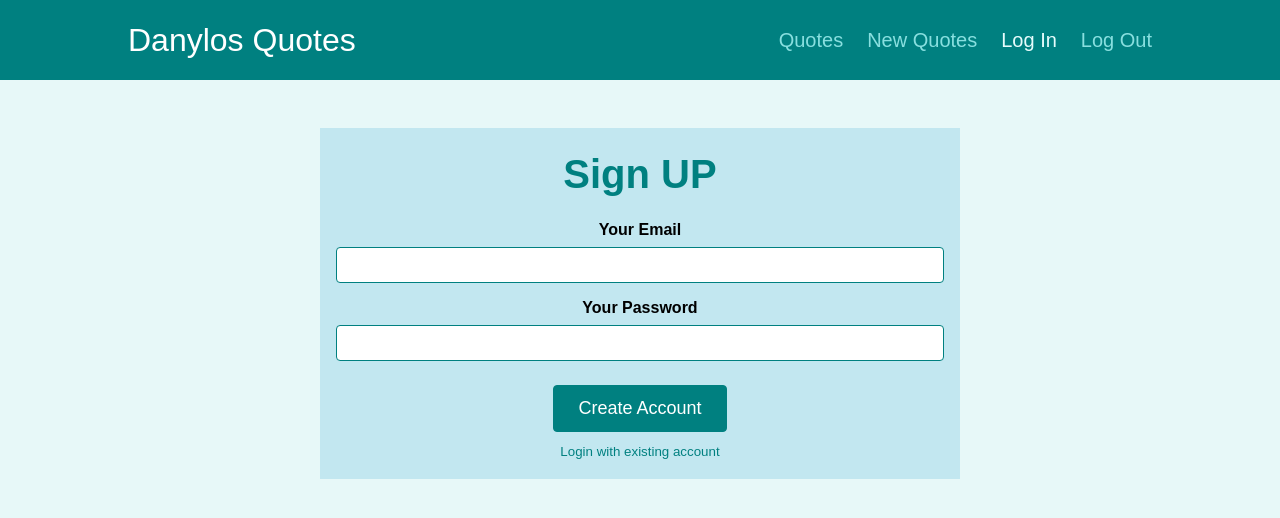
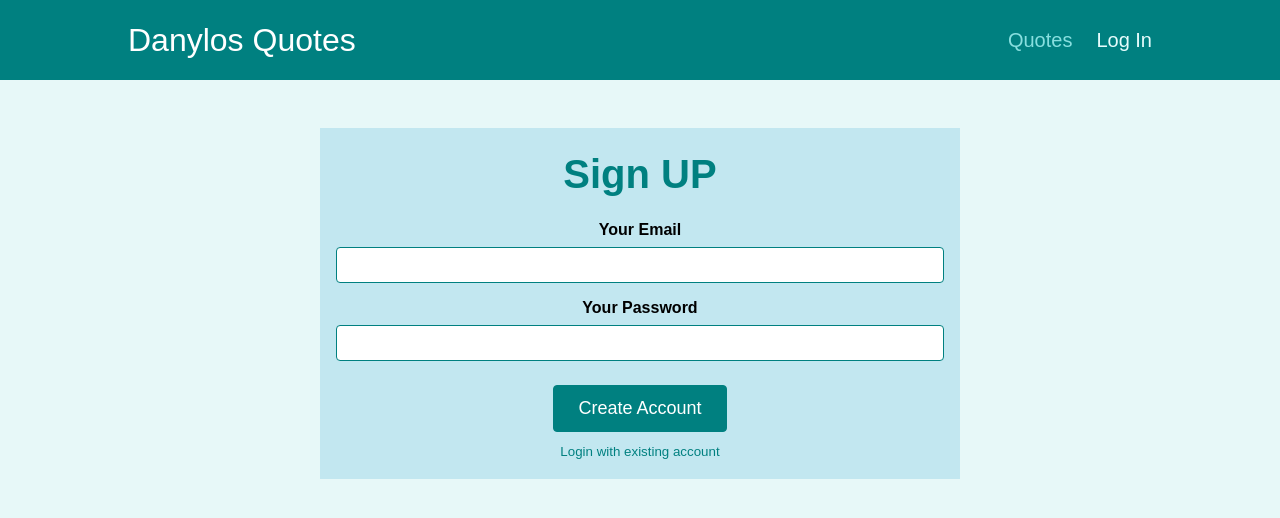
Before and after one commit to DKyrf/React-Quotes-App, a React (Create React App) app: page /auth_form in a window 1280 px wide. Shown: the top 518 px of the page. Built offline with nearby package versions, Linux system fonts and the light colour scheme.

Commit message:
Auth implemented

```diff
--- a/src/authentication/AuthForm.js
+++ b/src/authentication/AuthForm.js
@@ -1,11 +1,18 @@
 import { useState, useRef } from "react";
+import { authAction } from "../components/store/authSlice";
+import { useDispatch } from "react-redux";
+import { useNavigate } from "react-router-dom";
 import LoadingSpinner from "../components/UI/LoadingSpinner";
-// import { authUser } from "../components/hooks/use-http"
 import classes from "./AuthForm.module.css";
 
 const AuthForm = () => {
     const [isLoggedIn, setIsLoggedIn] = useState(false);
     const [isLoading, setIsLoading] = useState(false);
+
+    const navigate = useNavigate();
+
+    const dispatchFN = useDispatch();
+
     const emailRef = useRef();
     const passwordRef = useRef();
 
@@ -15,10 +22,8 @@ const AuthForm = () => {
 
     const submitAuth = (event) => {
         event.preventDefault();
-
+        setIsLoading(true);
         let url;
-
-        setIsLoading(true);
 
         if (isLoggedIn) {
             url = "https://identitytoolkit.googleapis.com/v1/accounts:signInWithPassword?key=AIzaSyD2EGbmA_S4qaFcPtzgzq2rD9BrMnU-JI0"
@@ -37,7 +42,8 @@ const AuthForm = () => {
                 "Content-Type": "application/json"
             },
         }).then(response => {
-            setIsLoading(false)
+            setIsLoading(false);
+            setIsLoggedIn(true);
             if (response.ok) {
                 console.log("response >>> ", response);
                 return response.json()
@@ -49,15 +55,14 @@ const AuthForm = () => {
                     };
                     alert(errorMessage);
                 })
-            }
+            };
         }).then(data => {
             emailRef.current.value = "";
             passwordRef.current.value = "";
-
-            //data about tokens etc.
-            console.log(data);
+            dispatchFN(authAction.logIn(data.idToken));
+            navigate("/quotes");
         }).catch(error => {
-            alert(error.message)
+            alert(error.message);
         });
 
     }
@@ -93,16 +98,3 @@ const AuthForm = () => {
 };
 
 export default AuthForm;
-
-// export async function authenticate(obj) {
-//     const formData = await obj.request.formData();
-//     const user = {
-//         email: formData.get("email"),
-//         password: formData.get("password"),
-//     };
-//     try {
-//         await authUser(user);
-//     } catch (error) {
-//         throw new Error("Something went wrong!")
-//     }
-// };
--- a/src/components/layout/MainNavigation.js
+++ b/src/components/layout/MainNavigation.js
@@ -1,7 +1,22 @@
-import { NavLink } from "react-router-dom";
+import { useSelector } from "react-redux";
+import { NavLink, useNavigate } from "react-router-dom";
+import { authAction } from "../store/authSlice";
+import { useDispatch } from "react-redux";
 import classes from "./MainNavigation.module.css"
 
 export default function MainNavigation() {
+    const navigate = useNavigate()
+    const dispatchFN = useDispatch();
+    const data = useSelector(state => state.authReducer);
+    console.log(data);
+
+    const authCTX = useSelector(state => state.authReducer);
+    const logoutHandler = () => {
+        console.log("LOGOUT HANDLED");
+        dispatchFN(authAction.logOut());
+        navigate("/quotes");
+    }
+
     return <header className={classes.header}>
         <div className={classes.logo}>
             Danylos Quotes
@@ -10,9 +25,10 @@ export default function MainNavigation() {
         <nav className={classes.nav}>
             <ul>
                 <li> <NavLink className={item => item.isActive ? classes.active : ""} to="/quotes"> Quotes </NavLink> </li>
-                <li> <NavLink className={item => item.isActive ? classes.active : ""} to="/new-quote"> New Quotes </NavLink> </li>
-                <li> <NavLink className={item => item.isActive ? classes.active : ""} to="/auth_form"> Log In </NavLink> </li>
-                <li> <NavLink className={item => item.isActive ? classes.active : ""} to="/log_out"> Log Out </NavLink></li>
+                {authCTX.isLoggedIn && <li> <NavLink className={item => item.isActive ? classes.active : ""} to="/new-quote"> New Quotes </NavLink> </li>}
+                {!authCTX.isLoggedIn
+                    ? <li> <NavLink className={item => item.isActive ? classes.active : ""} to="/auth_form"> Log In </NavLink> </li>
+                    : <li> <button onClick={logoutHandler}> Log Out </button></li>}
             </ul>
         </nav>
     </header>
--- /dev/null
+++ b/src/components/store/authSlice.js
@@ -0,0 +1,24 @@
+import { createSlice } from "@reduxjs/toolkit";
+
+const initialState = {
+    token: null,
+    isLoggedIn: false,
+}
+
+const authSlice = createSlice({
+    name: "auth",
+    initialState,
+    reducers: {
+        logIn(state, action) {
+            state.token = action.payload;
+            state.isLoggedIn = !!action.payload;
+        },
+        logOut(state) {
+            state.token = null
+            state.isLoggedIn = false
+        }
+    }
+});
+
+export const authReducer = authSlice.reducer;
+export const authAction = authSlice.actions;
--- a/src/components/store/store.js
+++ b/src/components/store/store.js
@@ -1,10 +1,12 @@
 import { configureStore } from "@reduxjs/toolkit";
 import { newQuoteReducer } from "./newQuoteSlice";
+import { authReducer } from "./authSlice"
 
 
 const store = configureStore({
     reducer: {
         newQuoteReducer,
+        authReducer,
     }
 })
 
```
